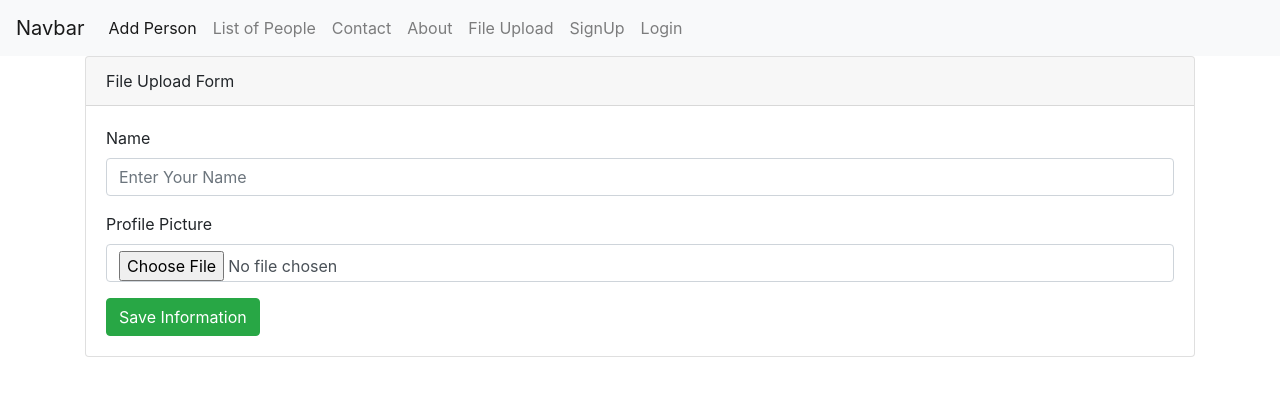
After one commit to babu12f/wdeveshikhon, a PHP site: page /wdeveshikhon/file.php in a window 1280 px wide. The commit adds this page. Shown: the top 396 px of the page. Run offline with PHP 8.4, Linux system fonts and the light colour scheme.

Commit message:
class --33 complete last class of webdev course 23-1-2020

```diff
--- /dev/null
+++ b/file.php
@@ -0,0 +1,47 @@
+<!DOCTYPE html>
+<?php
+?>
+<html lang="en">
+<head>
+    <meta charset="UTF-8">
+    <title>Person Data Insert Form</title>
+    <link  rel="stylesheet" href="https://stackpath.bootstrapcdn.com/bootstrap/4.3.1/css/bootstrap.min.css">
+</head>
+<body>
+    <?php include('nav_bar.php'); ?>
+    <div class="container">
+        <div class="card">
+            <div class="card-header">
+                File Upload Form
+            </div>
+
+            <div class="card-body">
+
+                <?php if(isset($_GET['message'])) { ?>
+
+                    <div class="alert alert-success" role="alert">
+                        <?php echo $_GET['message']; ?>
+                    </div>
+
+                <?php } ?>
+
+
+                <form action="upload_file.php" method="post" enctype="multipart/form-data">
+                    <div class="form-group">
+                        <label>Name</label>
+                        <input type="text" class="form-control" name="person_name" placeholder="Enter Your Name">
+                    </div>
+
+                    <div class="form-group">
+                        <label>Profile Picture</label>
+                        <input type="file" class="form-control" name="profile_pic">
+                    </div>
+
+                    <input type="submit" class="btn btn-success" name="submit" value="Save Information">
+                </form>
+            </div>
+        </div>
+    </div>
+
+</body>
+</html>
--- a/nav_bar.php
+++ b/nav_bar.php
@@ -18,6 +18,9 @@
       <li class="nav-item">
         <a class="nav-link" href="about.php">About</a>
       </li>
+      <li class="nav-item">
+        <a class="nav-link" href="file.php">File Upload</a>
+      </li>
 
       <?php if( !isset($_SESSION['user_id'])): ?>
         <li class="nav-item">
```
Also changed, not shown: upload_file.php (added, +22 -0 lines), uploads/5e29cba20344f.jpg (added), uploads/5e29cbd65e93b.jpg (added), uploads/pp_babor.jpg (added).
